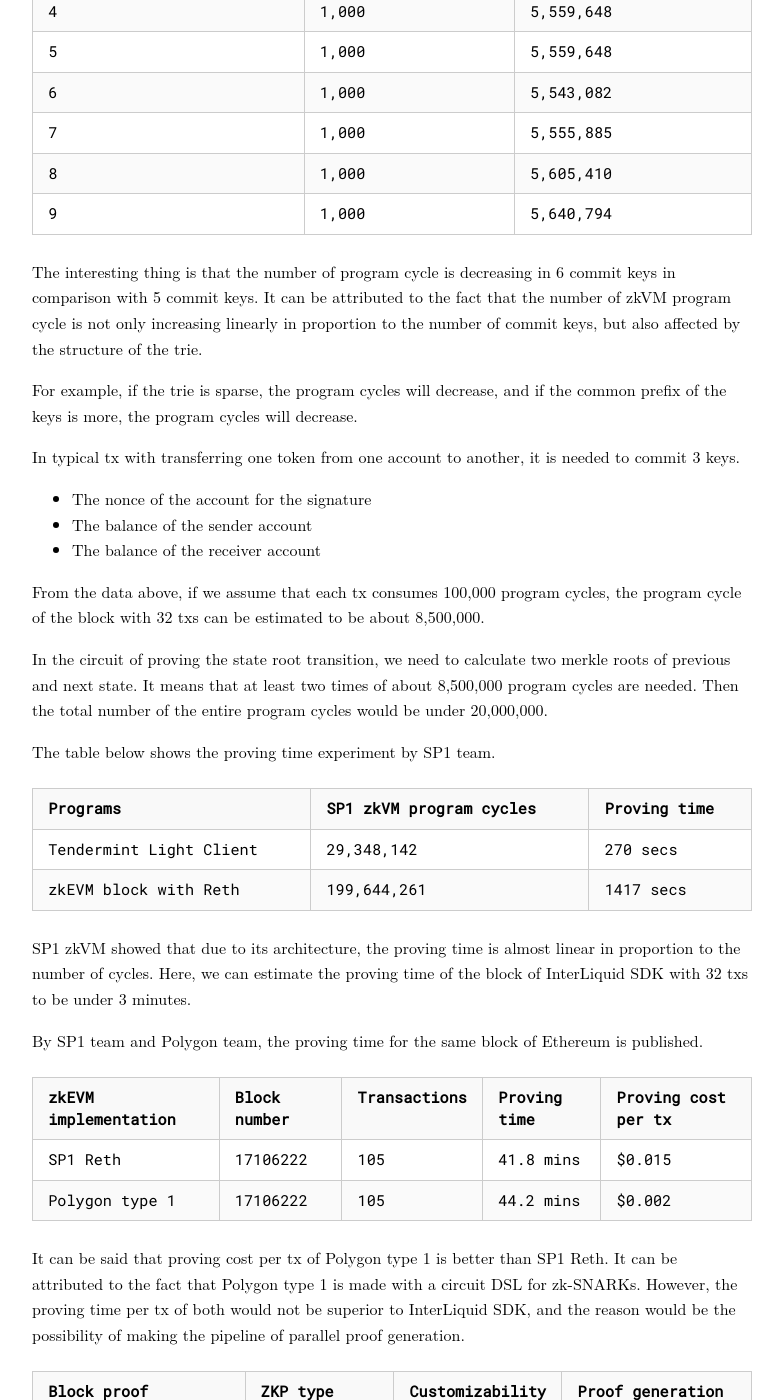
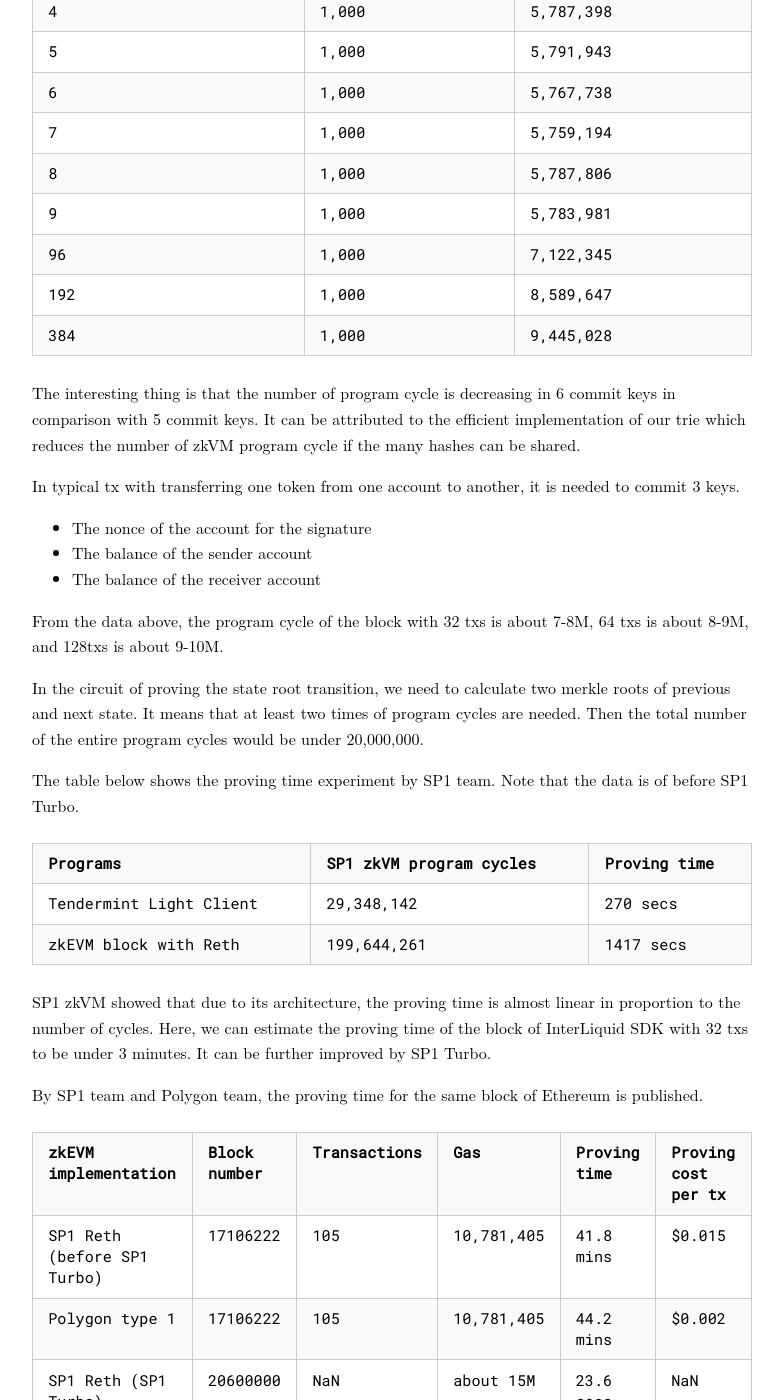
Before and after one commit to sunriselayer/interliquid-sdk, a Jekyll site: the page built from whitepaper/whitepaper.md, in a window 1280 px wide and 1400 px high, scrolled down 9389 px. Shown: the whole window, without its empty margins (248-1031 px from the left). Built offline with Jekyll 4.4.1, drawn with Linux system fonts in a browser that asks for light colours; nearby versions of some CDN libraries; some web fonts are replaced; some of the changed text lies outside the part shown.

Commit message:
whitepaper

```diff
--- a/whitepaper/whitepaper.md
+++ b/whitepaper/whitepaper.md
@@ -515,19 +515,20 @@
 
 |Keys to commit state change|Elements in the trie|SP1 zkVM program cycles|
 |---|---|---|
-|1|1,000|5,270,237|
-|2|1,000|5,420,718|
-|3|1,000|5,559,648|
-|4|1,000|5,559,648|
-|5|1,000|5,559,648|
-|6|1,000|5,543,082|
-|7|1,000|5,555,885|
-|8|1,000|5,605,410|
-|9|1,000|5,640,794|
+|1|1,000|5,367,109|
+|2|1,000|5,554,284|
+|3|1,000|5,753,669|
+|4|1,000|5,787,398|
+|5|1,000|5,791,943|
+|6|1,000|5,767,738|
+|7|1,000|5,759,194|
+|8|1,000|5,787,806|
+|9|1,000|5,783,981|
+|96|1,000|7,122,345|
+|192|1,000|8,589,647|
+|384|1,000|9,445,028|
 
-The interesting thing is that the number of program cycle is decreasing in 6 commit keys in comparison with 5 commit keys. It can be attributed to the fact that the number of zkVM program cycle is not only increasing linearly in proportion to the number of commit keys, but also affected by the structure of the trie.
-
-For example, if the trie is sparse, the program cycles will decrease, and if the common prefix of the keys is more, the program cycles will decrease.
+The interesting thing is that the number of program cycle is decreasing in 6 commit keys in comparison with 5 commit keys. It can be attributed to the efficient implementation of our trie which reduces the number of zkVM program cycle if the many hashes can be shared.
 
 In typical tx with transferring one token from one account to another, it is needed to commit 3 keys.
 
@@ -535,12 +536,12 @@
 - The balance of the sender account
 - The balance of the receiver account
 
-From the data above, if we assume that each tx consumes 100,000 program cycles, the program cycle of the block with 32 txs can be estimated to be about 8,500,000.
+From the data above, the program cycle of the block with 32 txs is about 7-8M, 64 txs is about 8-9M, and 128txs is about 9-10M.
 
-In the circuit of proving the state root transition, we need to calculate two merkle roots of previous and next state. It means that at least two times of about 8,500,000 program cycles are needed.
+In the circuit of proving the state root transition, we need to calculate two merkle roots of previous and next state. It means that at least two times of program cycles are needed.
 Then the total number of the entire program cycles would be under 20,000,000.
 
-The table below shows the proving time experiment by SP1 team.
+The table below shows the proving time experiment by SP1 team. Note that the data is of before SP1 Turbo.
 
 |Programs|SP1 zkVM program cycles|Proving time|
 |---|---|---|
@@ -548,16 +549,19 @@
 |zkEVM block with Reth|199,644,261|1417 secs|
 
 SP1 zkVM showed that due to its architecture, the proving time is almost linear in proportion to the number of cycles. Here, we can estimate the proving time of the block of InterLiquid SDK with 32 txs to be under 3 minutes.
+It can be further improved by SP1 Turbo.
 
 By SP1 team and Polygon team, the proving time for the same block of Ethereum is published.
 
-|zkEVM implementation|Block number|Transactions|Proving time|Proving cost per tx|
-|---|---|---|---|---|
-|SP1 Reth|17106222|105|41.8 mins|$0.015|
-|Polygon type 1|17106222|105|44.2 mins|$0.002|
+|zkEVM implementation|Block number|Transactions|Gas|Proving time|Proving cost per tx|
+|---|---|---|---|---|---|
+|SP1 Reth (before SP1 Turbo)|17106222|105|10,781,405|41.8 mins|$0.015|
+|Polygon type 1|17106222|105|10,781,405|44.2 mins|$0.002|
+|SP1 Reth (SP1 Turbo)|20600000|NaN|about 15M|23.6 secs|NaN|
 
-It can be said that proving cost per tx of Polygon type 1 is better than SP1 Reth. It can be attributed to the fact that Polygon type 1 is made with a circuit DSL for zk-SNARKs.
-However, the proving time per tx of both would not be  superior to InterLiquid SDK, and the reason would be the possibility of making the pipeline of parallel proof generation.
+The proving cost per transaction of Polygon type 1 is better than SP1 Reth before SP1 Turbo, which can be attributed to Polygon type 1's use of a circuit DSL for zk-SNARKs.
+
+InterLiquid SDK's proving time per transaction will be significantly better than both Polygon type 1 and SP1 Reth, as it enables parallel proof generation through optimized zkVM program cycles.
 
 |Block proof implementation|ZKP type|Customizability|Proof generation pipeline|
 |---|---|---|---|
@@ -603,6 +607,7 @@
 - <https://ethereum.org/en/developers/docs/data-structures-and-encoding/patricia-merkle-trie/>
 - <https://blog.succinct.xyz/sp1-testnet/>
 - <https://www.succinct.xyz/blog-articles/introducing-sp1-reth-a-performant-type-1-zkevm-built-with-sp1>
+- <https://blog.succinct.xyz/sp1-turbo/>
 - <https://docs.polygon.technology/cdk/architecture/type-1-prover/testing-and-proving-costs/#proving-costs>
 - <https://borsh.io/>
 - <https://protobuf.dev/>
```
